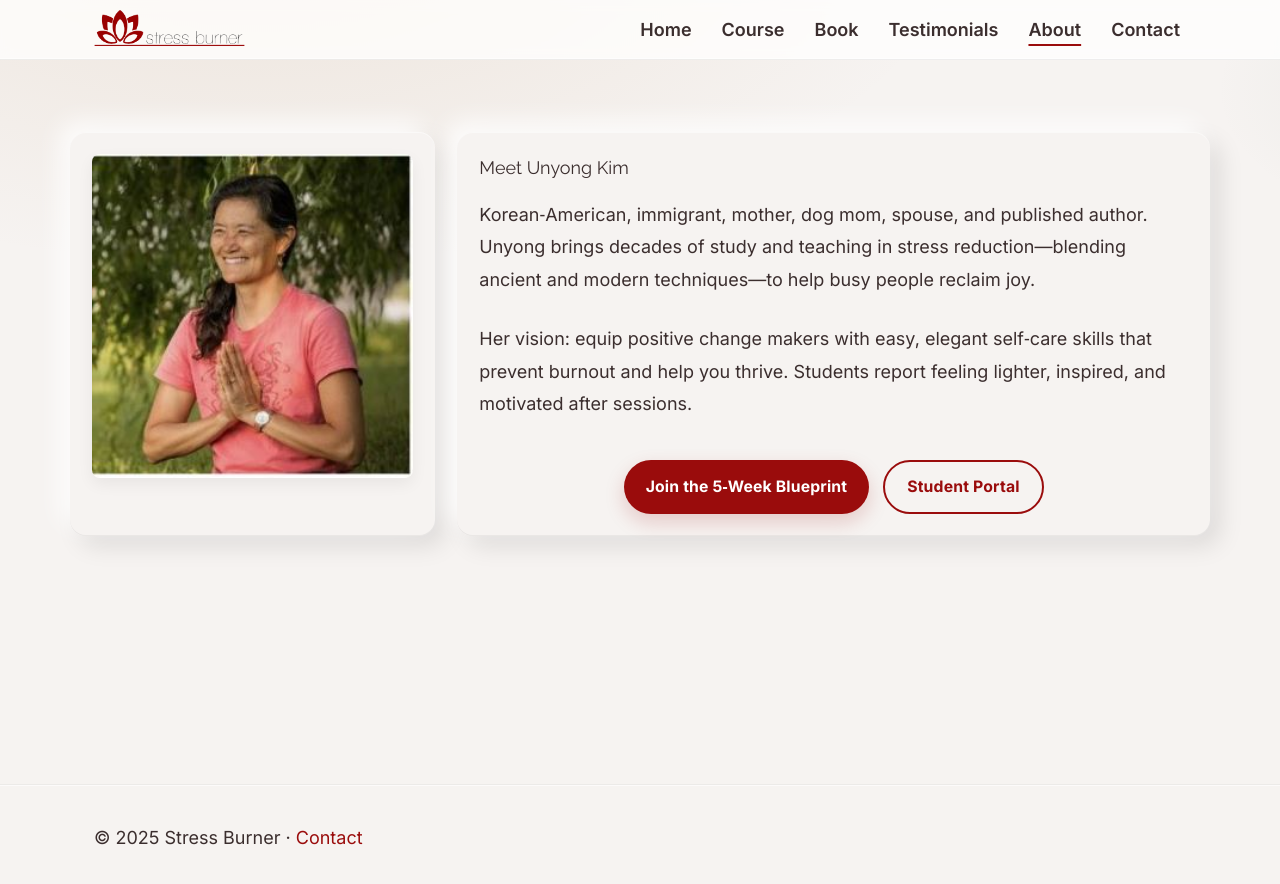
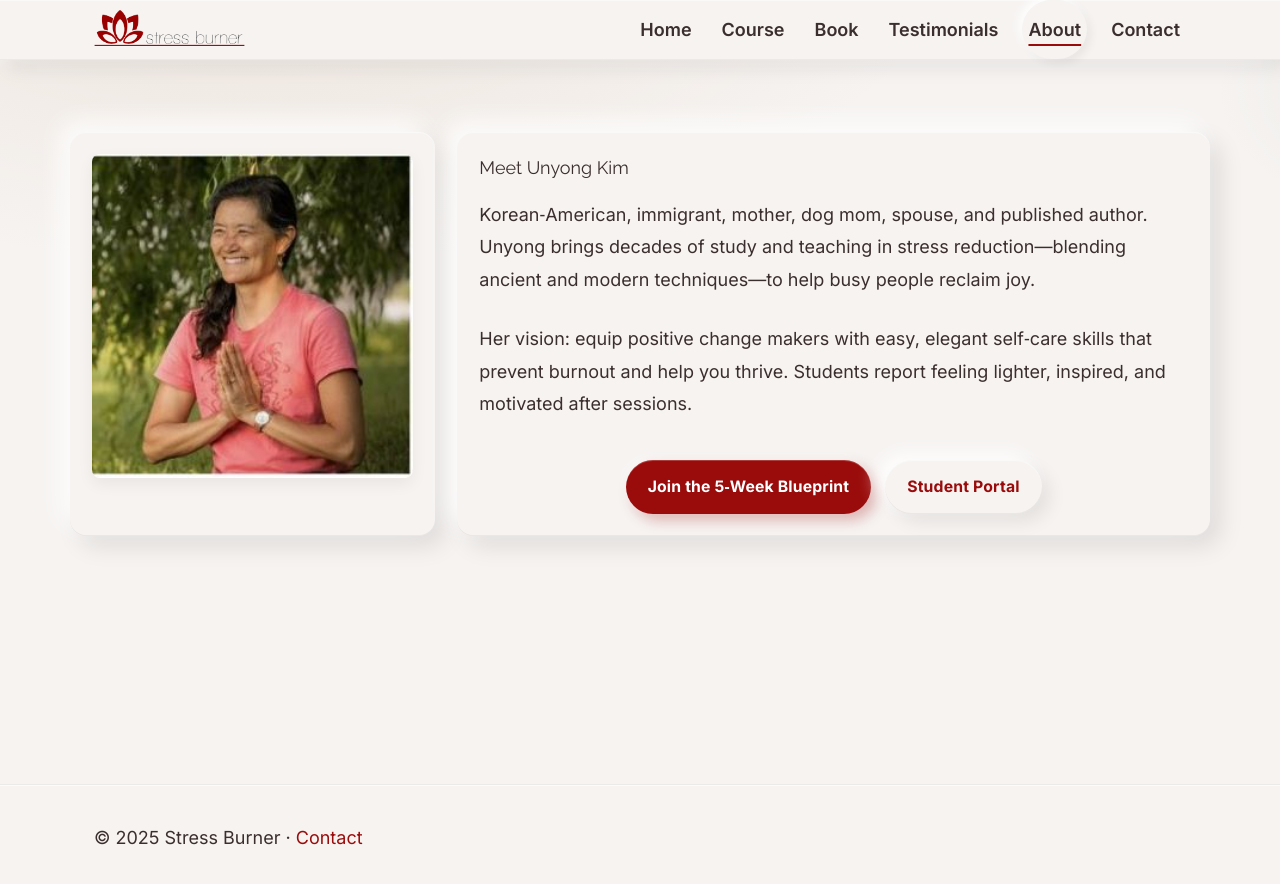
Before and after one commit to chriswakeley/test-blog, a Jekyll site: the page built from about.md, in a window 1280 px wide. Shown: the top 884 px of the page. Built offline with Jekyll 4.4.1, drawn with Linux system fonts in a browser that asks for light colours.

Commit message:
style(header): update header design to neumorphic style with improved shadows and background

```diff
--- a/assets/css/main.css
+++ b/assets/css/main.css
@@ -31,27 +31,24 @@
 
 /* Header */
 .sb-header{
-  /* Progressive values controlled via CSS variables (JS updates on scroll for home page) */
-  background: rgba(255,255,255, var(--header-bg, .75));
-  backdrop-filter: saturate(140%) blur(var(--header-blur, 6px));
-  -webkit-backdrop-filter: saturate(140%) blur(var(--header-blur, 6px));
-  border-bottom: 1px solid rgba(0,0,0, var(--header-border, .06));
+  /* Neumorphic header: soft dual shadows on warm base */
+  background: var(--sb-warm);
+  border-bottom: 1px solid rgba(0,0,0,.04);
   position:sticky;top:0;z-index:10;
-  transition: background-color .28s ease, border-color .28s ease, backdrop-filter .28s ease, -webkit-backdrop-filter .28s ease;
+  box-shadow: -8px -8px 18px rgba(255,255,255,.85), 8px 8px 18px rgba(0,0,0,.08), inset 0 1px 0 rgba(255,255,255,.45);
+  transition: background-color .28s ease, border-color .28s ease, box-shadow .28s ease;
 }
 /* Start transparent at top of home and let JS animate variables */
 .page-home .sb-header{ --header-bg: 0; --header-blur: 0px; --header-border: 0 }
 .header-inner{display:flex;align-items:center;justify-content:space-between;gap:24px}
 .brand img{height:44px;width:auto;display:block;filter:drop-shadow(0 1px 0 rgba(255,255,255,.75))}
-/* Optional: subtle neumorphic header base on non-home pages */
-.sb-header:not(.page-home *){
-  box-shadow: inset 0 -1px 0 rgba(255,255,255,.55);
-}
+
 .nav{display:flex;gap:18px;flex-wrap:wrap}
 .nav-link{color:var(--sb-ink);font-weight:600;padding:16px 6px;text-decoration:none}
-.nav-link:hover,.nav-link.active{ text-decoration: underline; text-decoration-thickness: 2px; text-underline-offset: 8px; text-decoration-color: var(--sb-red); }
+.nav-link{border-radius:999px}
+.nav-link:hover,.nav-link.active{ text-decoration: underline; text-decoration-thickness: 2px; text-underline-offset: 8px; text-decoration-color: var(--sb-red); background: var(--sb-warm); box-shadow: -4px -4px 10px rgba(255,255,255,.85), 4px 4px 10px rgba(0,0,0,.06) }
 .nav-link:focus-visible{outline:2px solid var(--sb-red);outline-offset:2px;border-radius:6px}
-.nav-toggle{display:none;background:transparent;border:0;font-size:26px;line-height:1;padding:10px;margin-left:auto}
+.nav-toggle{display:none;background:var(--sb-warm);border:0;font-size:26px;line-height:1;padding:10px;margin-left:auto;border-radius:12px;box-shadow:-6px -6px 14px rgba(255,255,255,.85), 6px 6px 14px rgba(0,0,0,.08)}
 .nav-toggle:focus-visible{outline:2px solid var(--sb-red);outline-offset:2px;border-radius:8px}
 
 /* Hero */
@@ -89,11 +86,16 @@
 .hero p{max-width:920px;font-size:1.1rem;opacity:.9}
 .hero .subtitle{font-family:Inter,system-ui,-apple-system,Segoe UI,Roboto,Ubuntu,"Helvetica Neue",Arial,sans-serif;color:#6a3e3e;font-style:italic;font-weight:600;letter-spacing:.02em;margin-top:.25rem;margin-bottom:.5rem;font-size:1.35rem}
 .cta-row{display:flex;gap:14px;flex-wrap:wrap;margin-top:22px;justify-content:center}
-.btn{display:inline-flex;align-items:center;justify-content:center;gap:8px;background:var(--sb-red);color:#fff;padding:12px 22px;border-radius:999px;font-weight:800;letter-spacing:.01em;box-shadow:0 8px 20px rgba(154,12,12,.18);transition: box-shadow .2s ease, background-color .15s ease;line-height:1;text-decoration:none;border:0;min-height:44px;outline:none}
-.btn:hover{box-shadow:0 10px 24px rgba(154,12,12,.22);background-color:#881010;text-decoration:none}
+.btn{display:inline-flex;align-items:center;justify-content:center;gap:8px;background:var(--sb-red);color:#fff;padding:12px 22px;border-radius:999px;font-weight:800;letter-spacing:.01em;line-height:1;text-decoration:none;border:0;min-height:44px;outline:none;
+  box-shadow: -4px -4px 10px rgba(255,255,255,.35), 6px 6px 14px rgba(154,12,12,.28), inset 0 1px 0 rgba(255,255,255,.20);
+  transition: box-shadow .18s ease, background-color .15s ease, transform .06s ease;
+}
+.btn:hover{box-shadow: -6px -6px 14px rgba(255,255,255,.45), 8px 8px 18px rgba(154,12,12,.30), inset 0 1px 0 rgba(255,255,255,.22); background-color:#8e0f0f; text-decoration:none}
+.btn:active{transform:translateY(1px); box-shadow: inset 4px 4px 10px rgba(0,0,0,.20), inset -4px -4px 10px rgba(255,255,255,.25)}
 .btn:focus-visible{outline:2px solid #fff;outline-offset:2px;box-shadow:0 0 0 3px rgba(154,12,12,.35)}
-.btn.secondary{background:transparent;color:var(--sb-red);border:2px solid var(--sb-red);box-shadow:none}
-.btn.secondary:hover{background-color:rgba(154,12,12,.06)}
+.btn.secondary{background:var(--sb-warm);color:var(--sb-red);border:0;box-shadow:-8px -8px 18px rgba(255,255,255,.85), 8px 8px 18px rgba(0,0,0,.08), inset 0 1px 0 rgba(255,255,255,.45), inset 0 -1px 0 rgba(0,0,0,.05)}
+.btn.secondary:hover{box-shadow:-10px -10px 22px rgba(255,255,255,.9), 10px 10px 22px rgba(0,0,0,.10), inset 0 1px 0 rgba(255,255,255,.5)}
+.btn.secondary:active{transform:translateY(1px); box-shadow: inset 4px 4px 10px rgba(0,0,0,.12), inset -4px -4px 10px rgba(255,255,255,.25)}
 
 /* Sections */
 .section{padding:72px 0}
```
